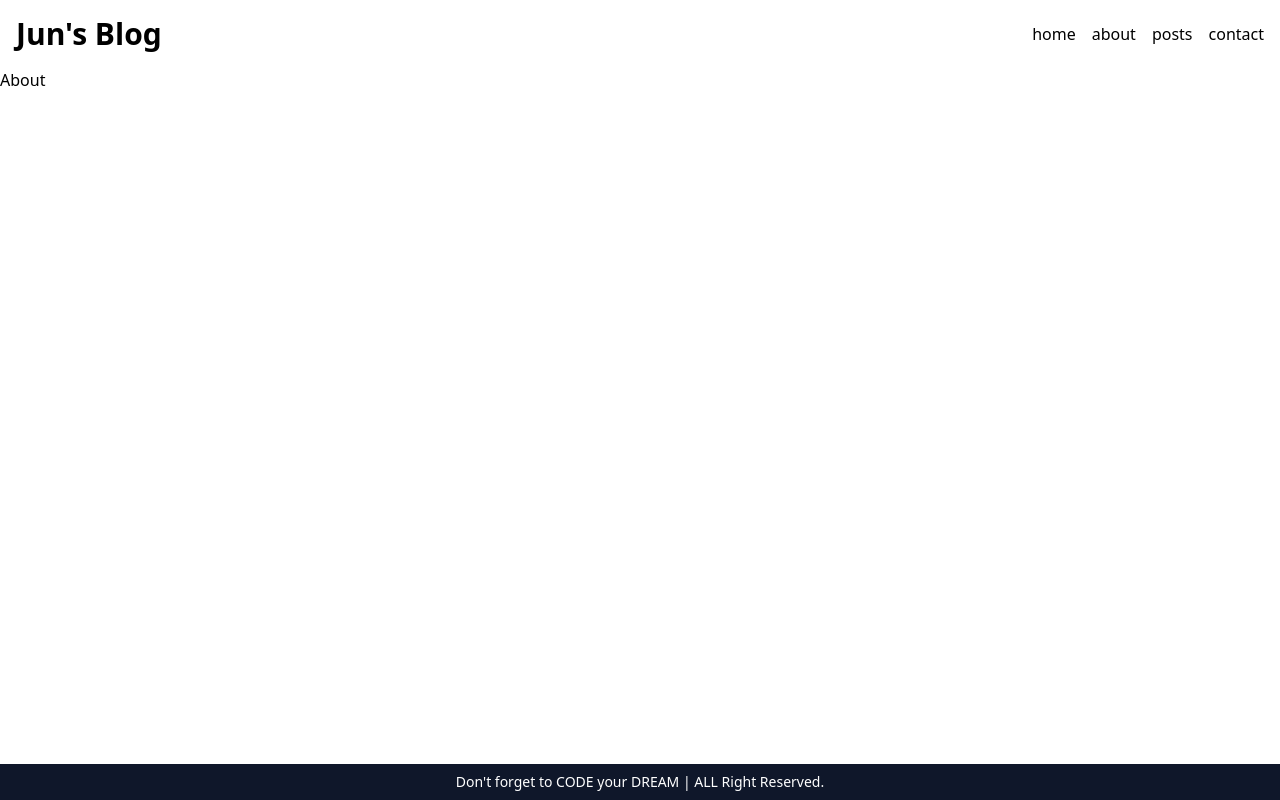
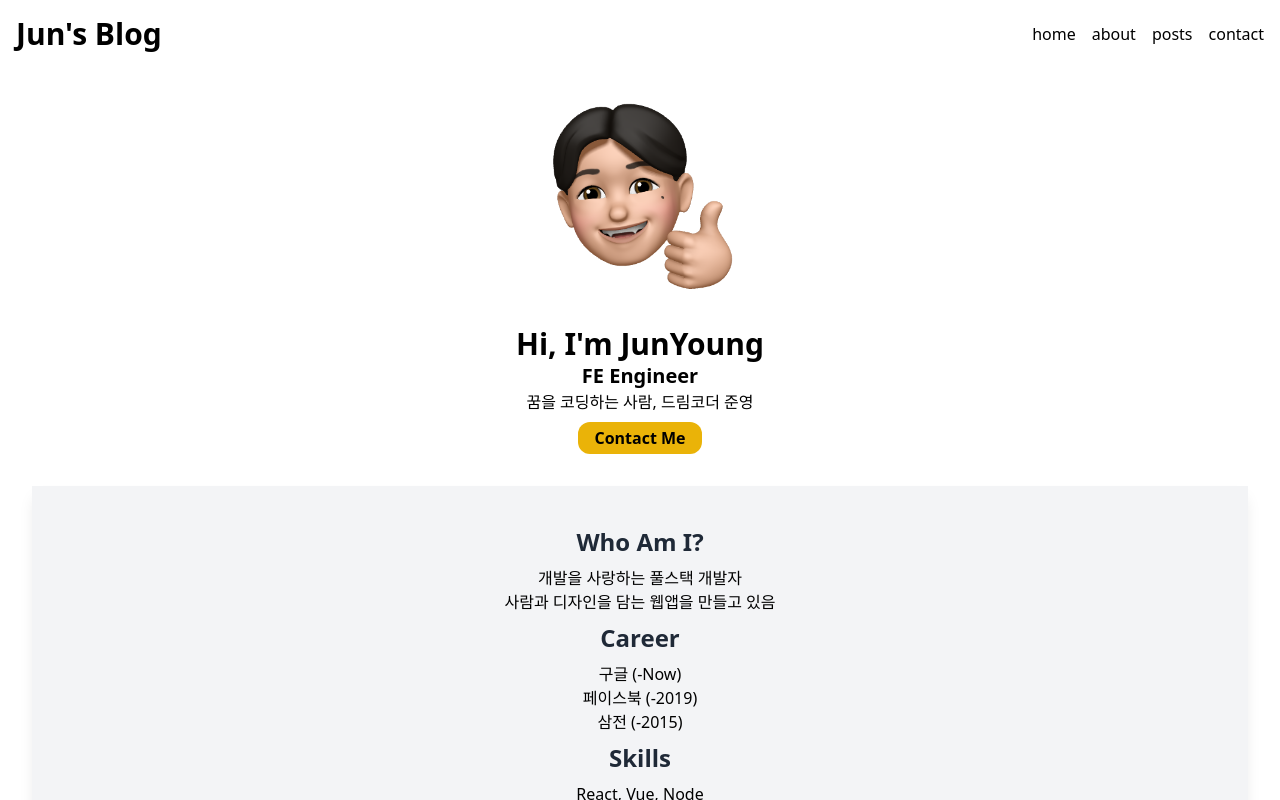
Before and after one commit to osanThor/test-blog, a Next.js app: page /about in a window 1280 px wide. Built offline with nearby package versions, Linux system fonts and the light colour scheme.

Commit message:
feat. about page, contact page layout

```diff
--- a/src/app/about/page.tsx
+++ b/src/app/about/page.tsx
@@ -1,3 +1,28 @@
+import Hero from "@/components/Hero";
+
+const TITLE_CLASS = "text-2xl font-bold text-gray-800 my-2";
+
 export default function AboutPage() {
-  return <p>About</p>;
+  return (
+    <>
+      <Hero />
+      <section className="p-8 m-8 text-center bg-gray-100 shadow-lg">
+        <h2 className={TITLE_CLASS}>Who Am I?</h2>
+        <p>
+          개발을 사랑하는 풀스택 개발자 <br />
+          사람과 디자인을 담는 웹앱을 만들고 있음
+        </p>
+        <h2 className={TITLE_CLASS}>Career</h2>
+        <p>
+          구글 (-Now)
+          <br />
+          페이스북 (-2019)
+          <br />
+          삼전 (-2015)
+        </p>
+        <h2 className={TITLE_CLASS}>Skills</h2>
+        <p>React, Vue, Node</p>
+      </section>
+    </>
+  );
 }
--- a/src/app/contact/page.tsx
+++ b/src/app/contact/page.tsx
@@ -1,3 +1,30 @@
+import Contactform from "@/components/Contactform";
+import { AiFillGithub, AiFillLinkedin, AiFillYoutube } from "react-icons/ai";
+const LINKS = [
+  { icon: <AiFillGithub />, url: "" },
+  { icon: <AiFillLinkedin />, url: "" },
+  { icon: <AiFillYoutube />, url: "" },
+];
 export default function ContactPage() {
-  return <p>contact</p>;
+  return (
+    <section className="flex flex-col items-center">
+      <h2 className="my-2 text-3xl font-bold">Contact Me</h2>
+      <p>jade15@naver.com</p>
+      <ul className="flex gap-4 my-2">
+        {LINKS.map((link, idx) => (
+          <a
+            key={idx}
+            href={link.url}
+            target="_blank"
+            rel="noreferer"
+            className="text-5xl hover:text-yellow-400"
+          >
+            {link.icon}
+          </a>
+        ))}
+      </ul>
+      <h2 className="my-2 text-3xl font-bold">Or Send me an email</h2>
+      <Contactform />
+    </section>
+  );
 }
--- /dev/null
+++ b/src/components/Contactform.tsx
@@ -0,0 +1,3 @@
+export default function Contactform() {
+  return <></>;
+}
```
